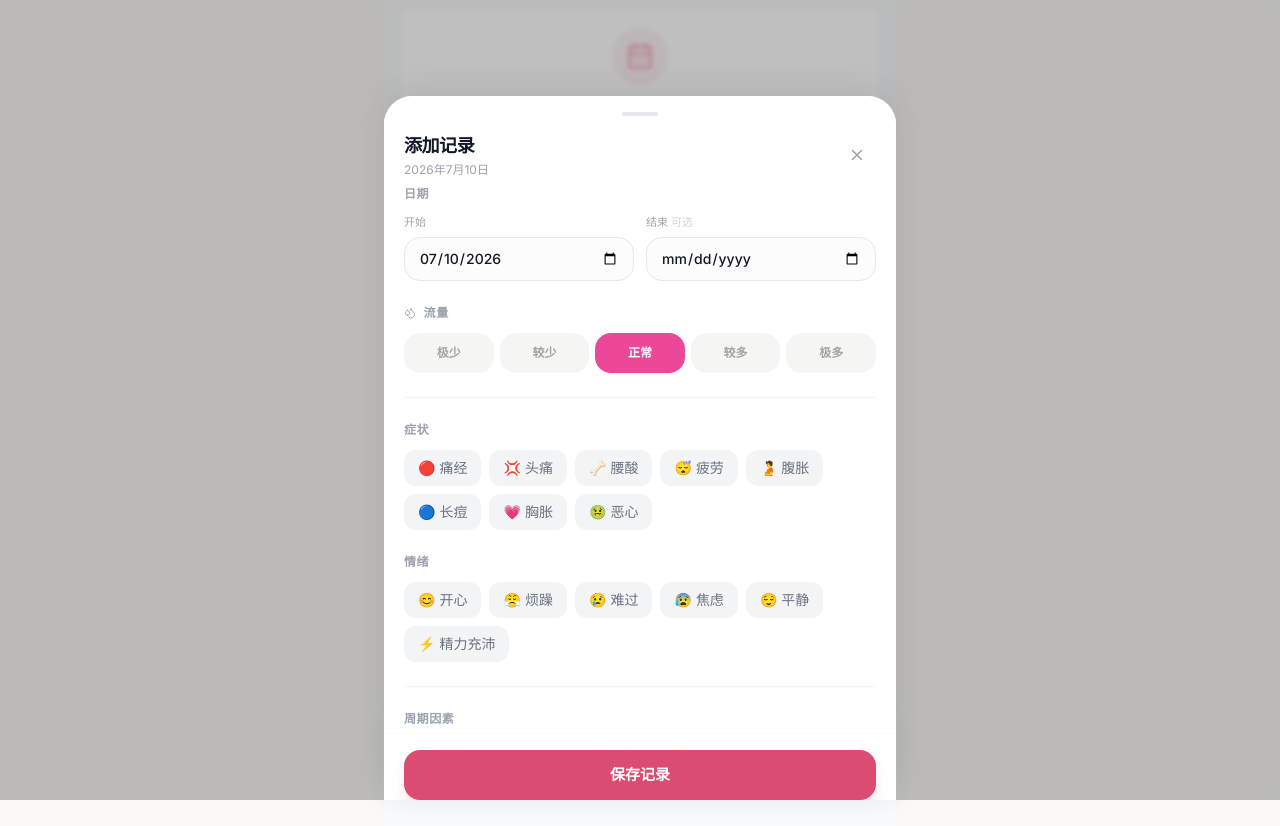
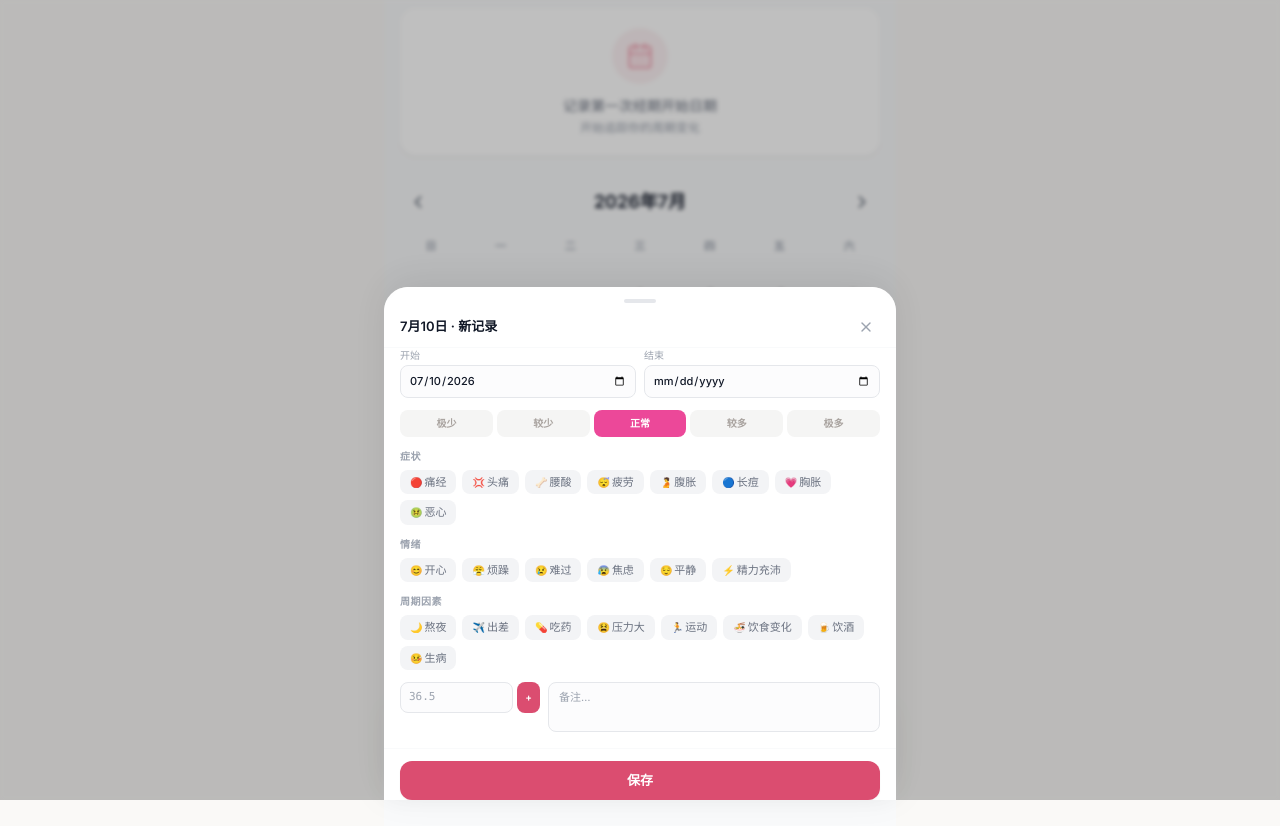
Before and after one commit to lesue1/period-tracker, a React (Vite) app: page / in a window 1280 px wide. Both pictures are taken after a click on the button "10". Built offline with nearby package versions, Linux system fonts and the light colour scheme; the HTML template or start-up script is replaced by a standard one.

Commit message:
style: compact bottom sheet - smaller fonts, rounded borders, flatter layout

```diff
--- a/src/components/PeriodEditSheet.tsx
+++ b/src/components/PeriodEditSheet.tsx
@@ -1,5 +1,5 @@
 import { useState, useEffect, useCallback } from 'react'
-import { X, Trash2, Droplets, Thermometer, Tags } from 'lucide-react'
+import { X, Trash2 } from 'lucide-react'
 import { v4 as uuidv4 } from 'uuid'
 import type { CycleRecord, BBTEntry } from '../types'
 import { SYMPTOM_OPTIONS, MOOD_OPTIONS, FLOW_LEVELS, CYCLE_TAG_OPTIONS } from '../types'
@@ -15,9 +15,9 @@ interface Props {
   onClose: () => void
 }
 
-function formatDateLabel(dateStr: string): string {
-  const d = new Date(dateStr)
-  return `${d.getFullYear()}年${d.getMonth() + 1}月${d.getDate()}日`
+function fmtDate(dateStr: string): string {
+  const d = new Date(dateStr + 'T00:00:00')
+  return `${d.getMonth() + 1}月${d.getDate()}日`
 }
 
 export default function PeriodEditSheet({ date, record, defaultPeriodLength, onSave, onDelete, onClose }: Props) {
@@ -30,33 +30,20 @@ export default function PeriodEditSheet({ date, record, defaultPeriodLength, onS
   const [bbt, setBbt] = useState<BBTEntry[]>(record?.bbt || [])
   const [bbtInput, setBbtInput] = useState('')
   const [notes, setNotes] = useState(record?.notes || '')
+  const [visible, setVisible] = useState(false)
 
-  // Auto-fill / shift end date when start date changes
+  useEffect(() => { requestAnimationFrame(() => setVisible(true)) }, [])
+
   const handleStartChange = useCallback((val: string) => {
     const oldStart = startDate
     setStartDate(val)
     if (!endDate || oldStart === endDate) {
-      // No end date, or end was same as start — auto-fill
-      const autoEnd = addDays(val, defaultPeriodLength - 1)
-      setEndDate(autoEnd)
+      setEndDate(addDays(val, defaultPeriodLength - 1))
     } else if (oldStart) {
-      // Shift end date by same delta
-      const delta = Math.round((new Date(val).getTime() - new Date(oldStart).getTime()) / 86400000)
+      const delta = Math.round((new Date(val + 'T00:00:00').getTime() - new Date(oldStart + 'T00:00:00').getTime()) / 86400000)
       setEndDate(addDays(endDate, delta))
     }
   }, [startDate, endDate, defaultPeriodLength])
-  const [visible, setVisible] = useState(false)
-
-  useEffect(() => { requestAnimationFrame(() => setVisible(true)) }, [])
-
-  const addBBT = () => {
-    const temp = parseFloat(bbtInput)
-    if (isNaN(temp) || temp < 35 || temp > 42) return
-    setBbt([...bbt, { date: todayStr(), temp }])
-    setBbtInput('')
-  }
-
-  const removeBBT = (idx: number) => setBbt(bbt.filter((_, i) => i !== idx))
 
   const handleSave = () => {
     onSave({
@@ -68,79 +55,66 @@ export default function PeriodEditSheet({ date, record, defaultPeriodLength, onS
     onClose()
   }
 
-  const handleBackdrop = () => onClose()
-
   return (
     <div
       className={`fixed inset-0 z-50 flex items-end justify-center transition-colors duration-300
         ${visible ? 'bg-black/25 backdrop-blur-[2px]' : 'bg-transparent'}`}
-      onClick={handleBackdrop}
+      onClick={onClose}
     >
       <div
-        className={`w-full max-w-lg bg-white rounded-t-[28px] max-h-[88vh] overflow-y-auto no-scrollbar
+        className={`w-full max-w-lg bg-white rounded-t-[24px] max-h-[80vh] overflow-y-auto no-scrollbar
           transition-transform duration-350 ${visible ? 'animate-slide-up' : 'translate-y-full'}`}
         style={{ boxShadow: '0 -8px 40px rgba(0,0,0,0.08)', WebkitTransform: 'translateZ(0)', willChange: 'transform' }}
         onClick={e => e.stopPropagation()}
       >
-        {/* Handle */}
-        <div className="sticky top-0 bg-white/95 backdrop-blur-sm rounded-t-[28px] z-10 pt-4 pb-2 px-5">
-          <div className="w-9 h-1 bg-gray-250 bg-gray-200 rounded-full mx-auto mb-4" />
+        {/* Compact header */}
+        <div className="sticky top-0 bg-white/95 backdrop-blur-sm rounded-t-[24px] z-10 pt-3 pb-1.5 px-4 border-b border-gray-50">
+          <div className="w-8 h-1 bg-gray-250 bg-gray-200 rounded-full mx-auto mb-2.5" />
           <div className="flex items-center justify-between">
-            <div>
-              <h3 className="text-lg font-bold text-gray-900 tracking-tight">
-                {record ? '编辑记录' : '添加记录'}
-              </h3>
-              <p className="text-xs text-gray-400 mt-0.5">{formatDateLabel(date)}</p>
-            </div>
-            <div className="flex gap-1">
+            <span className="text-[13px] font-semibold text-gray-900">
+              {fmtDate(date)} · {record ? '编辑' : '新记录'}
+            </span>
+            <div className="flex gap-0.5">
               {record && (
-                <button
-                  onClick={() => { onDelete(record.id); onClose() }}
-                  className="p-2.5 text-red-400 hover:bg-red-50 rounded-full transition-colors"
-                >
-                  <Trash2 className="w-[18px] h-[18px]" />
+                <button onClick={() => { onDelete(record.id); onClose() }}
+                  className="p-1.5 text-red-400 hover:bg-red-50 rounded-full transition-colors">
+                  <Trash2 className="w-4 h-4" />
                 </button>
               )}
-              <button onClick={handleBackdrop} className="p-2.5 text-gray-400 hover:bg-gray-100 rounded-full transition-colors">
-                <X className="w-[18px] h-[18px]" />
+              <button onClick={onClose} className="p-1.5 text-gray-400 hover:bg-gray-100 rounded-full transition-colors">
+                <X className="w-4 h-4" />
               </button>
             </div>
           </div>
         </div>
 
-        <div className="px-5 pb-6 space-y-6">
-          {/* Dates */}
-          <div className="space-y-3">
-            <h4 className="text-xs font-semibold text-gray-400 uppercase tracking-wider">日期</h4>
-            <div className="flex gap-3">
+        <div className="px-4 pb-4 space-y-3">
+          {/* Dates + Flow in one compact row */}
+          <div className="flex gap-2 items-end">
+            <div className="flex-1 flex gap-2">
               <div className="flex-1">
-                <label className="block text-[11px] font-medium text-gray-400 mb-1.5">开始</label>
+                <label className="block text-[10px] text-gray-400 mb-0.5">开始</label>
                 <input type="date" value={startDate} onChange={e => handleStartChange(e.target.value)}
-                  className="w-full px-3.5 py-2.5 rounded-2xl border border-gray-150 border-gray-200 text-sm font-medium
-                    focus:outline-none focus:ring-0 focus:border-primary-300 bg-gray-50/50 transition-colors" />
+                  className="w-full px-2 py-1.5 rounded-lg border border-gray-200 text-[11px] font-medium
+                    focus:outline-none focus:border-primary-300 bg-gray-50/50" />
               </div>
               <div className="flex-1">
-                <label className="block text-[11px] font-medium text-gray-400 mb-1.5">结束 <span className="text-gray-300">可选</span></label>
+                <label className="block text-[10px] text-gray-400 mb-0.5">结束</label>
                 <input type="date" value={endDate} onChange={e => setEndDate(e.target.value)}
-                  className="w-full px-3.5 py-2.5 rounded-2xl border border-gray-150 border-gray-200 text-sm font-medium
-                    focus:outline-none focus:ring-0 focus:border-primary-300 bg-gray-50/50 transition-colors" />
+                  className="w-full px-2 py-1.5 rounded-lg border border-gray-200 text-[11px] font-medium
+                    focus:outline-none focus:border-primary-300 bg-gray-50/50" />
               </div>
             </div>
           </div>
 
-          {/* Flow */}
-          <div>
-            <h4 className="text-xs font-semibold text-gray-400 uppercase tracking-wider mb-3">
-              <Droplets className="w-3 h-3 inline mr-1" /> 流量
-            </h4>
-            <div className="flex gap-1.5">
+          {/* Flow — compact row */}
+          <div className="flex gap-1">
             {FLOW_LEVELS.map(f => (
               <button
                 key={f.level}
                 type="button"
                 onClick={() => setFlow(f.level)}
-                  className={`flex-1 py-3 rounded-2xl text-xs font-semibold transition-colors duration-200
-                    ${flow === f.level ? 'ring-2 ring-offset-1 ring-white/30' : ''}`}
+                className="flex-1 py-1.5 rounded-lg text-[10px] font-semibold transition-colors duration-200"
                 style={{
                   backgroundColor: flow === f.level ? f.bg : '#f5f5f4',
                   color: flow === f.level ? f.text : '#a8a29e',
@@ -150,10 +124,6 @@ export default function PeriodEditSheet({ date, record, defaultPeriodLength, onS
               </button>
             ))}
           </div>
-          </div>
-
-          {/* Divider */}
-          <div className="h-px bg-gray-100" />
 
           {/* Symptoms */}
           <SymptomTags options={SYMPTOM_OPTIONS} selected={symptoms} onChange={setSymptoms} title="症状" />
@@ -161,61 +131,51 @@ export default function PeriodEditSheet({ date, record, defaultPeriodLength, onS
           {/* Mood */}
           <SymptomTags options={MOOD_OPTIONS} selected={mood} onChange={setMood} title="情绪" />
 
-          {/* Divider */}
-          <div className="h-px bg-gray-100" />
-
           {/* Cycle Tags */}
           <SymptomTags options={CYCLE_TAG_OPTIONS} selected={cycleTags} onChange={setCycleTags} title="周期因素" />
 
-          {/* Divider */}
-          <div className="h-px bg-gray-100" />
-
-          {/* BBT */}
-          <div>
-            <h4 className="text-xs font-semibold text-gray-400 uppercase tracking-wider mb-3">
-              <Thermometer className="w-3 h-3 inline mr-1" /> 基础体温
-            </h4>
-            <div className="flex gap-2 mb-3">
+          {/* BBT + Notes in one row */}
+          <div className="flex gap-2">
+            <div className="w-[140px] shrink-0">
+              <div className="flex gap-1 mb-1">
                 <input type="number" value={bbtInput} onChange={e => setBbtInput(e.target.value)}
-                placeholder="36.50" step="0.01" min="35" max="42"
-                className="flex-1 px-4 py-2.5 rounded-2xl border border-gray-200 text-sm font-mono
-                  focus:outline-none focus:ring-0 focus:border-primary-300 bg-gray-50/50 transition-colors" />
-              <button type="button" onClick={addBBT}
-                className="px-5 py-2.5 bg-primary-500 text-white rounded-2xl text-sm font-semibold
-                  hover:bg-primary-600 active:scale-95 transition-all duration-200">
-                添加
+                  placeholder="36.5" step="0.01" min="35" max="42"
+                  className="flex-1 w-0 px-2 py-1.5 rounded-lg border border-gray-200 text-[11px] font-mono
+                    focus:outline-none focus:border-primary-300 bg-gray-50/50" />
+                <button type="button" onClick={() => {
+                  const temp = parseFloat(bbtInput)
+                  if (!isNaN(temp) && temp >= 35 && temp <= 42) {
+                    setBbt([...bbt, { date: todayStr(), temp }])
+                    setBbtInput('')
+                  }
+                }}
+                  className="px-2 py-1.5 bg-primary-500 text-white rounded-lg text-[10px] font-semibold
+                    hover:bg-primary-600 active:scale-95 transition-all">
+                  +
                 </button>
               </div>
-            {bbt.length > 0 && (
-              <div className="space-y-1">
               {bbt.map((entry, i) => (
-                  <div key={i} className="flex items-center justify-between text-sm py-2 px-3 bg-gray-50 rounded-xl">
-                    <span className="text-gray-600 font-medium text-xs">{entry.date}</span>
-                    <span className="font-mono font-semibold text-gray-800">{entry.temp}°</span>
-                    <button onClick={() => removeBBT(i)}
-                      className="text-[11px] text-gray-400 hover:text-red-400 font-medium transition-colors">删除</button>
+                <div key={i} className="flex items-center justify-between text-[10px] py-0.5 px-1.5 bg-gray-50 rounded-md mb-0.5">
+                  <span className="text-gray-500">{entry.date.slice(5)}</span>
+                  <span className="font-mono font-semibold">{entry.temp}°</span>
+                  <button onClick={() => setBbt(bbt.filter((_, j) => j !== i))}
+                    className="text-gray-300 hover:text-red-400 ml-1">×</button>
                 </div>
               ))}
             </div>
-            )}
-          </div>
-
-          {/* Notes */}
-          <div>
-            <h4 className="text-xs font-semibold text-gray-400 uppercase tracking-wider mb-3">备注</h4>
-            <textarea value={notes} onChange={e => setNotes(e.target.value)} rows={3}
-              placeholder="记录一下今天的感受…"
-              className="w-full px-4 py-3 rounded-2xl border border-gray-200 text-sm leading-relaxed
-                focus:outline-none focus:ring-0 focus:border-primary-300 bg-gray-50/50 resize-none transition-colors" />
+            <textarea value={notes} onChange={e => setNotes(e.target.value)} rows={2}
+              placeholder="备注…"
+              className="flex-1 px-2.5 py-1.5 rounded-lg border border-gray-200 text-[11px] leading-relaxed
+                focus:outline-none focus:border-primary-300 bg-gray-50/50 resize-none" />
           </div>
         </div>
 
         {/* Save */}
-        <div className="sticky bottom-0 bg-white/95 backdrop-blur-sm px-5 py-4 border-t border-gray-50 safe-bottom">
+        <div className="sticky bottom-0 bg-white/95 backdrop-blur-sm px-4 py-3 border-t border-gray-50 safe-bottom">
           <button onClick={handleSave}
-            className="w-full py-3.5 bg-primary-500 text-white rounded-2xl font-bold text-[15px]
-              hover:bg-primary-600 jelly shadow-lg shadow-primary-500/20">
-            保存记录
+            className="w-full py-2.5 bg-primary-500 text-white rounded-xl font-semibold text-[13px]
+              hover:bg-primary-600 active:scale-[0.98] transition-all shadow-sm">
+            保存
           </button>
         </div>
       </div>
--- a/src/components/SymptomTags.tsx
+++ b/src/components/SymptomTags.tsx
@@ -19,8 +19,8 @@ export default function SymptomTags({ options, selected, onChange, title }: Prop
 
   return (
     <div>
-      <h4 className="text-xs font-semibold text-gray-400 uppercase tracking-wider mb-3">{title}</h4>
-      <div className="flex flex-wrap gap-2">
+      <h4 className="text-[10px] font-semibold text-gray-400 uppercase tracking-wider mb-1.5">{title}</h4>
+      <div className="flex flex-wrap gap-1.5">
         {options.map(opt => {
           const isActive = selected.includes(opt.key)
           return (
@@ -28,12 +28,12 @@ export default function SymptomTags({ options, selected, onChange, title }: Prop
               key={opt.key}
               type="button"
               onClick={() => toggle(opt.key)}
-              className={`px-3.5 py-2 rounded-xl text-sm font-medium jelly
+              className={`px-2.5 py-1 rounded-lg text-[11px] font-medium transition-colors duration-200
                 ${isActive
-                  ? 'bg-primary-500 text-white shadow-md shadow-primary-500/20 scale-[1.02]'
+                  ? 'bg-primary-500 text-white shadow-sm'
                   : 'bg-gray-100 text-gray-500 hover:bg-gray-200/80 active:scale-95'}`}
             >
-              {opt.icon && <span className="mr-1">{opt.icon}</span>}
+              {opt.icon && <span className="mr-0.5 text-[10px]">{opt.icon}</span>}
               {opt.label}
             </button>
           )
```
Lines whose indentation alone changed are shown as unchanged.
